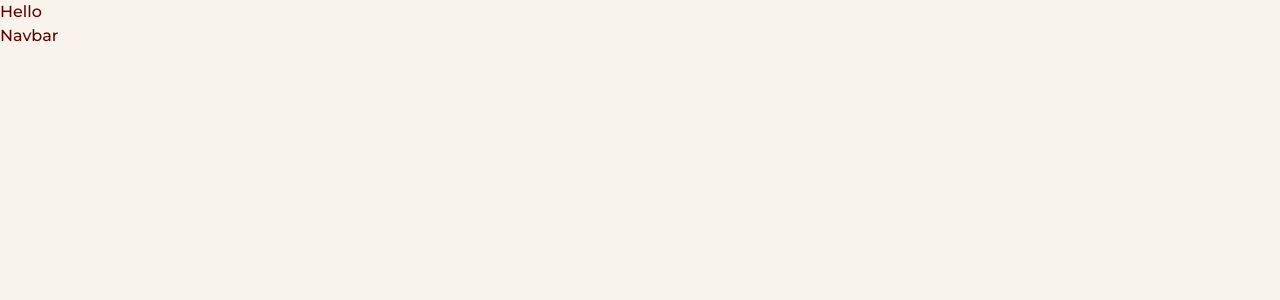
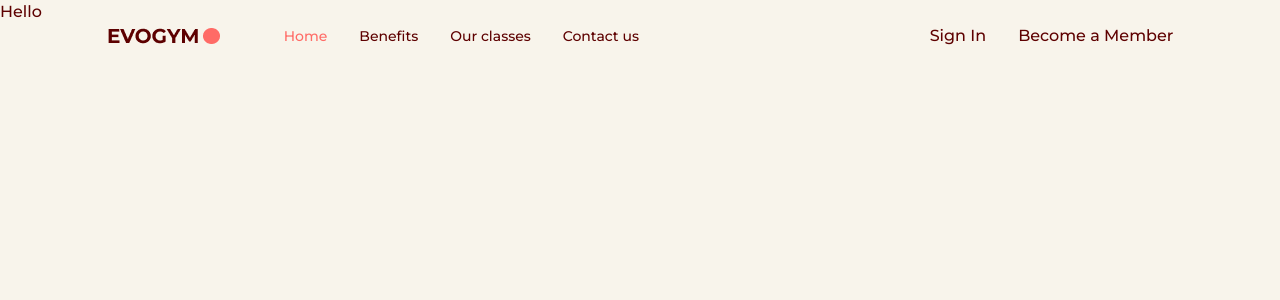
Before and after one commit to Muhammadjon-is/FitnessApp, a React (Create React App) app: page / in a window 1280 px wide. Shown: the top 300 px of the page. Built offline with nearby package versions, Linux system fonts and the light colour scheme.

Commit message:
navbar done

```diff
--- a/package.json
+++ b/package.json
@@ -43,6 +43,7 @@
     ]
   },
   "devDependencies": {
+    "@types/react-anchor-link-smooth-scroll": "^1.0.3",
     "prettier": "^3.0.3",
     "prettier-plugin-tailwindcss": "^0.5.5",
     "tailwindcss": "^3.3.3"
--- a/public/index.html
+++ b/public/index.html
@@ -9,12 +9,11 @@
       name="description"
       content="Web site created using create-react-app"
     />
-    <link rel="apple-touch-icon" href="%PUBLIC_URL%/logo192.png" />
-    <!--
-      manifest.json provides metadata used when your web app is installed on a
-      user's mobile device or desktop. See https://developers.google.com/web/fundamentals/web-app-manifest/
-    -->
-    <link rel="manifest" href="%PUBLIC_URL%/manifest.json" />
+    <link rel="preconnect" href="https://fonts.googleapis.com">
+<link rel="preconnect" href="https://fonts.gstatic.com" crossorigin>
+<link href="https://fonts.googleapis.com/css2?family=Montserrat:wght@500;700&display=swap" rel="stylesheet">
+
+
     <!--
       Notice the use of %PUBLIC_URL% in the tags above.
       It will be replaced with the URL of the `public` folder during the build.
--- a/src/App.tsx
+++ b/src/App.tsx
@@ -1,11 +1,16 @@
+import { useState } from "react";
 import Navbar from "./Scenes/Navbar";
 
 
 function App() {
+  const [selectedPage, setSelectedPage] = useState('home');
   return (
     <div className="app bg-gray-20">
   <h1>Hello</h1>
-    <Navbar/>
+    <Navbar
+     selectedPage={selectedPage}
+     setSelectedPage={setSelectedPage}
+    />
     </div>
   );
 }
--- a/src/Scenes/Navbar/index.tsx
+++ b/src/Scenes/Navbar/index.tsx
@@ -1,13 +1,61 @@
-import React, { useEffect, useState } from 'react'
-import {Bars3Icon, XMarkIcon } from "@heroicons/react/24/solid"
-import Logo from "@/assets/Logo.png"
+import React, { useEffect, useState } from "react";
+import { Bars3Icon, XMarkIcon } from "@heroicons/react/24/solid";
+import Logo from "../../assets/Logo.png";
+import Link from "./link";
 
-type Props ={}
-const Navbar = () => {
-    const felxBetween = "flex items-center justify-between"
+type Props = {
+  selectedPage:string
+  setSelectedPage:(value:string) => void;
+};
+const Navbar = ({selectedPage, setSelectedPage}: Props) => {
+
+
+  const felxBetween = "flex items-center justify-between";
+
+
   return (
-    <div>Navbar</div>
-  )
-}
+    <nav>
+      <div className={`${felxBetween} fixed top-0 z-30 w-full py-6`}>
+        <div className={`${felxBetween} mx-auto w-5/6`}>
+          <div className={`${felxBetween} w-full gap-16`}>
+            <img src={Logo} alt="Logo" />
+            {/* Left site */}
 
-export default Navbar
+            {/* Right site */}
+            <div className={`${felxBetween} w-full`}>
+              {/* Inner Lefit */}
+              <div className={`${felxBetween} gap-8 text-sm`}>
+                <Link
+                 page="Home"
+                 selectedPage={selectedPage}
+                setSelectedPage={setSelectedPage}
+                 />
+                <Link
+                page="Benefits"
+                selectedPage={selectedPage}
+                setSelectedPage={setSelectedPage}
+                />
+                <Link
+                page="Our classes"
+                selectedPage={selectedPage}
+                setSelectedPage={setSelectedPage}
+                />
+                <Link
+                page="Contact us"
+                selectedPage={selectedPage}
+                setSelectedPage={setSelectedPage}
+                />
+              </div>
+              {/* INner right  */}
+              <div className={`${felxBetween} gap-8`}>
+                <p>Sign In</p>
+                <button>Become a Member</button>
+              </div>
+            </div>
+          </div>
+        </div>
+      </div>
+    </nav>
+  );
+};
+export default Navbar;
--- /dev/null
+++ b/src/Scenes/Navbar/link.tsx
@@ -0,0 +1,29 @@
+import AnchorLink from "react-anchor-link-smooth-scroll";
+
+type Props = {
+  page: string;
+  selectedPage:string
+  setSelectedPage:(value:string) => void;
+};
+
+const Link = ({
+     page,
+   selectedPage,
+   setSelectedPage
+}: Props) => {
+  const lowerCasePage = page.toLowerCase().replace(/ /g, "");
+
+  return (
+    <AnchorLink
+      className={`${selectedPage === lowerCasePage ? "text-primary-500" : ""}
+    transition duration-500 hover:text-primary-300
+    `}
+      href={`#${lowerCasePage}`}
+      onClick={() => setSelectedPage(lowerCasePage)}
+    >
+      {page}
+    </AnchorLink>
+  );
+};
+
+export default Link;
```
Also changed, not shown: 1 other file (tests, documents, lock files or other folders).
